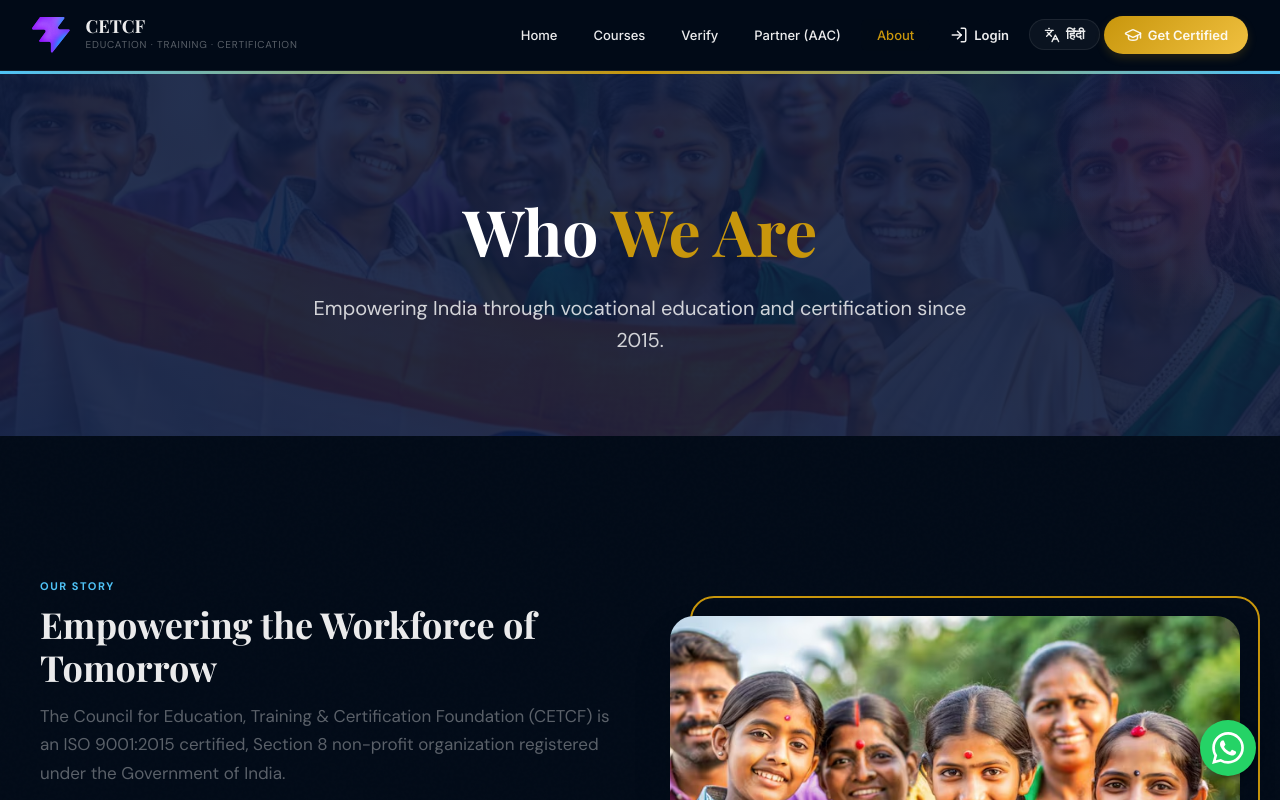
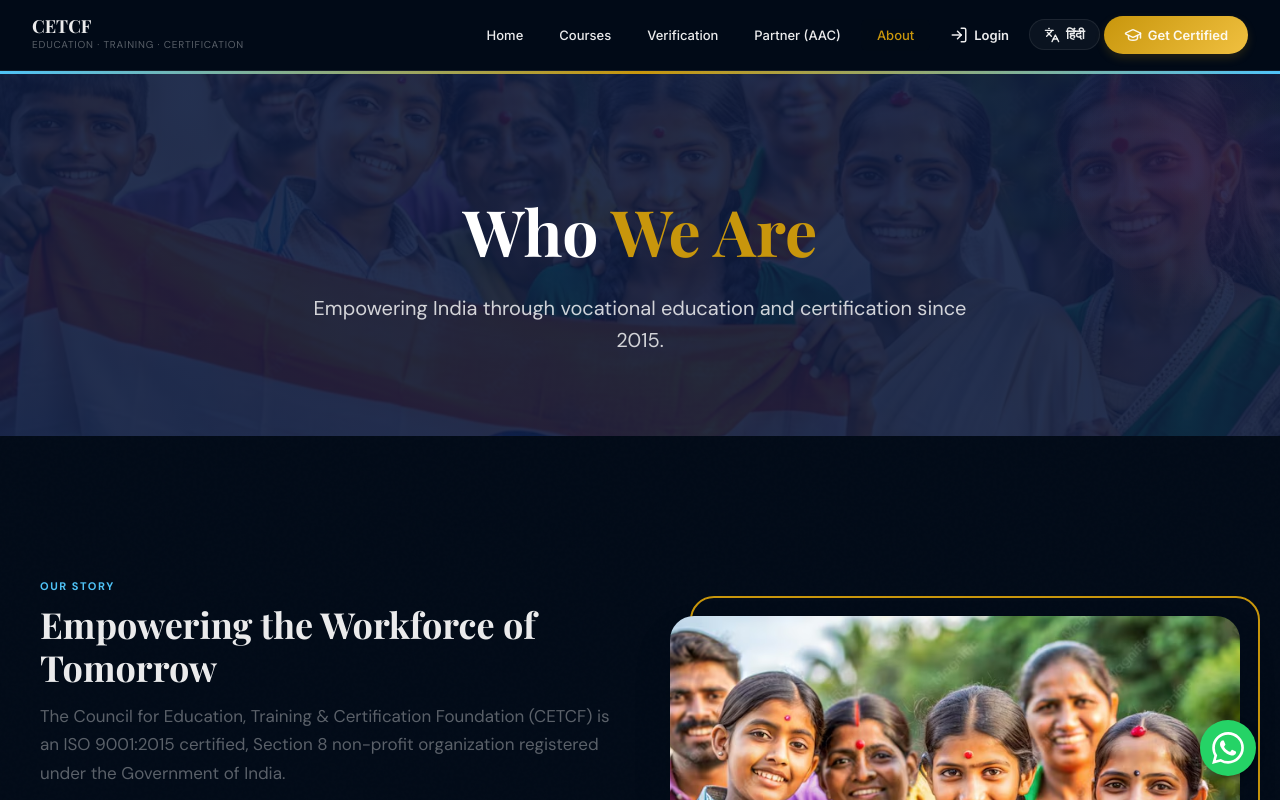
Before and after one commit to MdTabish24/cetcf, a React (Vite) app in the folder cetc-foundation-react/: page /about in a window 1280 px wide. Shown: the top 800 px of the page. Built offline with nearby package versions, Linux system fonts and the light colour scheme; no server answers.

Commit message:
fix: change Verify to Verification and remove logo

```diff
--- a/cetc-foundation-react/src/components/AppLayout.tsx
+++ b/cetc-foundation-react/src/components/AppLayout.tsx
@@ -30,7 +30,6 @@ export default function AppLayout() {
       <nav className="navbar" id="main-nav" style={{ background: 'rgba(2, 11, 24, 0.85)', backdropFilter: 'blur(12px)', borderBottom: '1px solid var(--border)' }}>
         <div className="navbar-inner">
           <Link to="/" className="nav-brand" id="nav-brand" style={{ color: 'var(--text-main)' }}>
-            <img src="/favicon.svg" alt="CETCF Logo" style={{ height: '36px', marginRight: '4px' }} />
             <div className="nav-brand-text">
               <span className="nav-brand-name">CETCF</span>
               <span className="nav-brand-sub">Education · Training · Certification</span>
--- a/cetc-foundation-react/src/context/LangContext.tsx
+++ b/cetc-foundation-react/src/context/LangContext.tsx
@@ -12,7 +12,7 @@ const translations: Record<string, Record<Lang, string>> = {
   // Navbar
   'nav.home': { en: 'Home', hi: 'होम' },
   'nav.courses': { en: 'Courses', hi: 'कोर्सेज़' },
-  'nav.verify': { en: 'Verify', hi: 'सत्यापन' },
+  'nav.verify': { en: 'Verification', hi: 'सत्यापन' },
   'nav.partner': { en: 'Partner (AAC)', hi: 'पार्टनर (AAC)' },
   'nav.about': { en: 'About', hi: 'हमारे बारे में' },
   'nav.login': { en: 'Login', hi: 'लॉगिन' },
```
